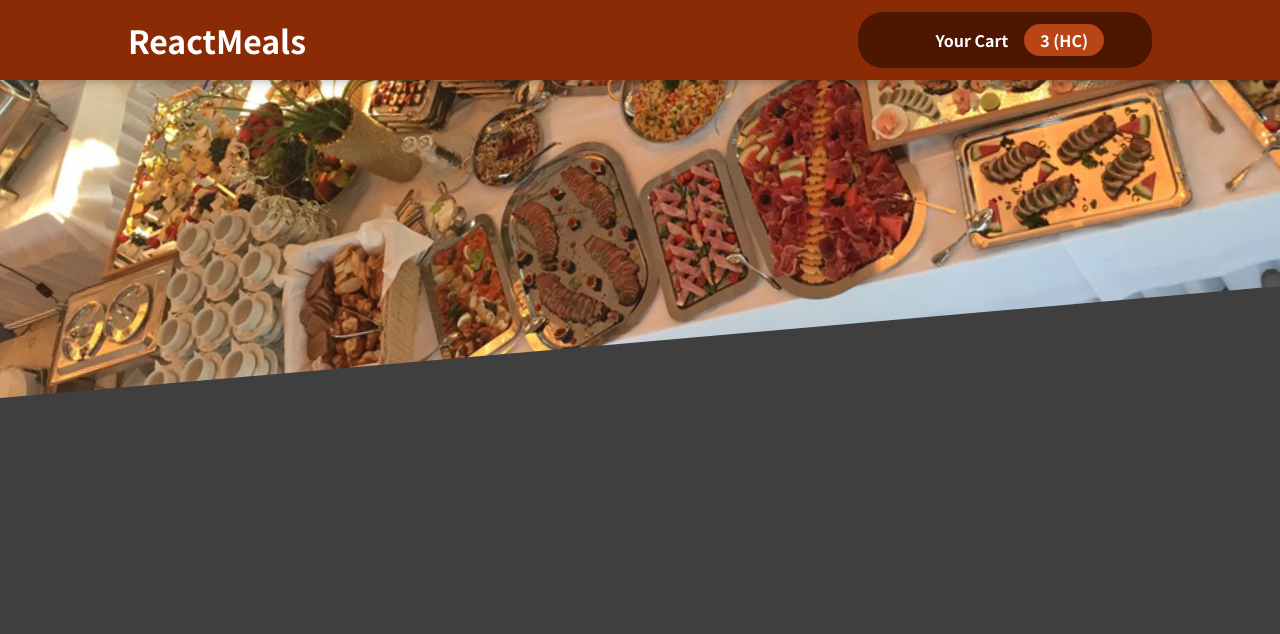
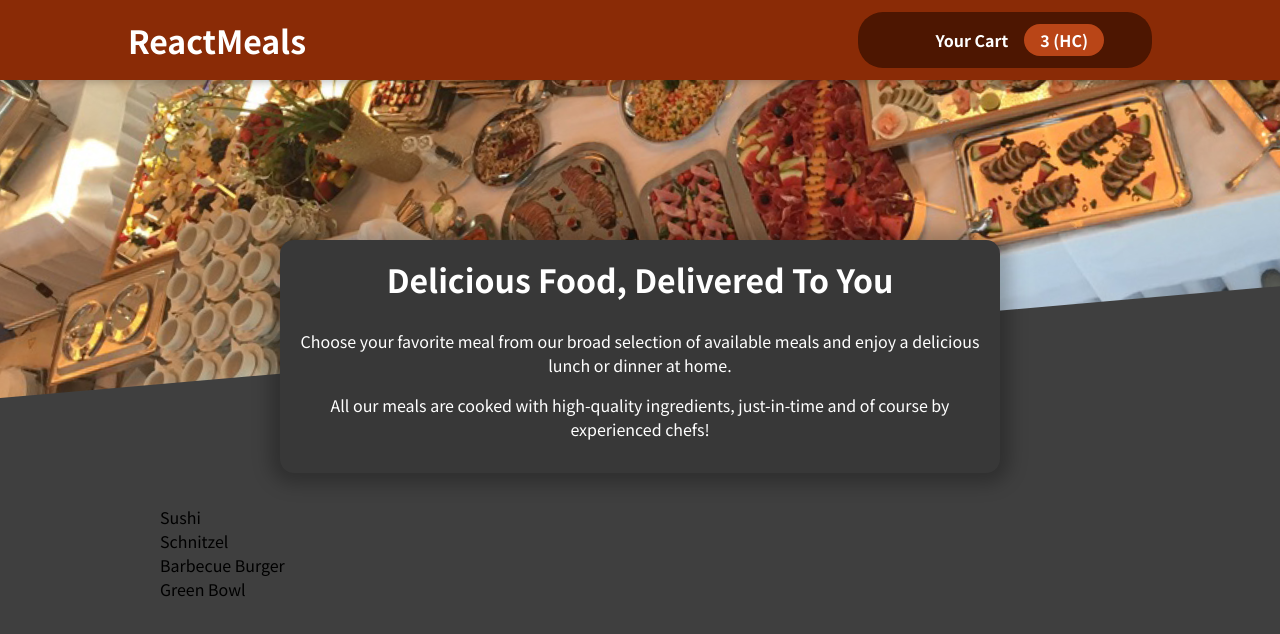
Before and after one commit to heronfeijao/7-ReactMeals, a React (Create React App) app: page / in a window 1280 px wide. Shown: the top 634 px of the page. Built offline with nearby package versions, Linux system fonts and the light colour scheme; some icons are missing.

Commit message:
added summary to main

```diff
--- a/src/App.jsx
+++ b/src/App.jsx
@@ -1,9 +1,13 @@
 import Header from "./components/Layout/Header.jsx";
+import Meals from "./components/Meals/Meals.jsx";
 
 const App = () => {
   return (
     <>
       <Header />
+      <main>
+        <Meals />
+      </main>
     </>
   );
 };
--- /dev/null
+++ b/src/components/Meals/AvailableMeals.jsx
@@ -0,0 +1,18 @@
+import React from "react";
+import classes from "./AvailableMeals.module.css";
+
+import { DUMMY_MEALS } from "./dummy-meals";
+
+const AvailableMeals = () => {
+  const mealsList = DUMMY_MEALS.map((meal) => (
+    <li key={meal.id}>{meal.name}</li>
+  ));
+
+  return (
+    <section className={classes.meals}>
+      <ul>{mealsList}</ul>
+    </section>
+  );
+};
+
+export default AvailableMeals;
--- /dev/null
+++ b/src/components/Meals/AvailableMeals.module.css
@@ -0,0 +1,24 @@
+.meals {
+  max-width: 60rem;
+  width: 90%;
+  margin: 2rem auto;
+  animation: meals-appear 1s ease-out forwards;
+}
+
+.meals ul {
+  list-style: none;
+  margin: 0;
+  padding: 0;
+}
+
+@keyframes meals-appear {
+  from {
+    opacity: 0;
+    transform: translateY(3rem);
+  }
+
+  to {
+    opacity: 1;
+    transform: translateY(0);
+  }
+}
--- a/src/components/Meals/Meals.jsx
+++ b/src/components/Meals/Meals.jsx
@@ -1,7 +1,14 @@
 import React from "react";
+import AvailableMeals from "./AvailableMeals.jsx";
+import MealsSummary from "./MealsSummary.jsx";
 
 const Meals = () => {
-  return <div>Meals</div>;
+  return (
+    <>
+      <MealsSummary />
+      <AvailableMeals />
+    </>
+  );
 };
 
 export default Meals;
--- /dev/null
+++ b/src/components/Meals/dummy-meals.js
@@ -0,0 +1,26 @@
+export const DUMMY_MEALS = [
+  {
+    id: 'm1',
+    name: 'Sushi',
+    description: 'Finest fish and veggies',
+    price: 22.99,
+  },
+  {
+    id: 'm2',
+    name: 'Schnitzel',
+    description: 'A german specialty!',
+    price: 16.5,
+  },
+  {
+    id: 'm3',
+    name: 'Barbecue Burger',
+    description: 'American, raw, meaty',
+    price: 12.99,
+  },
+  {
+    id: 'm4',
+    name: 'Green Bowl',
+    description: 'Healthy...and green...',
+    price: 18.99,
+  },
+];
```
Also changed, not shown: src/components/Meals/AvailableMeals.js (deleted), 1 other file (tests, documents, lock files or other folders).
